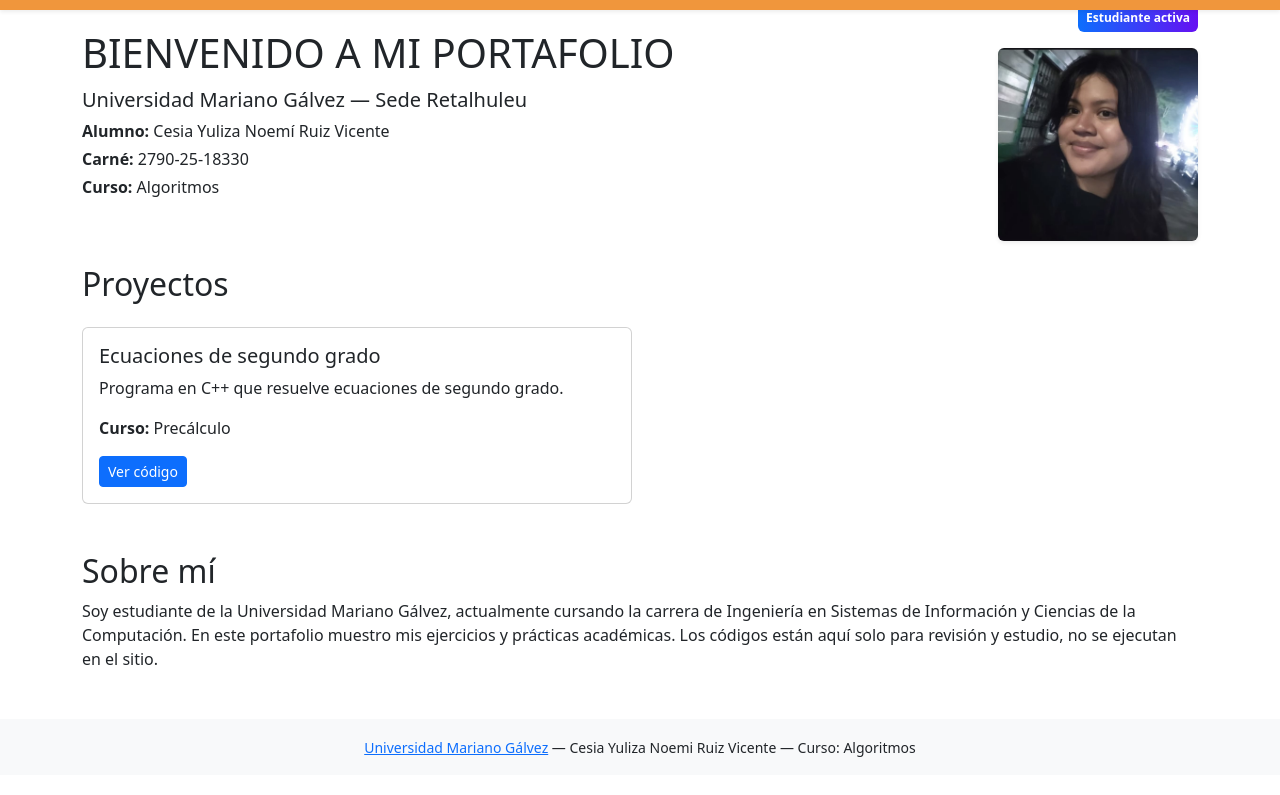
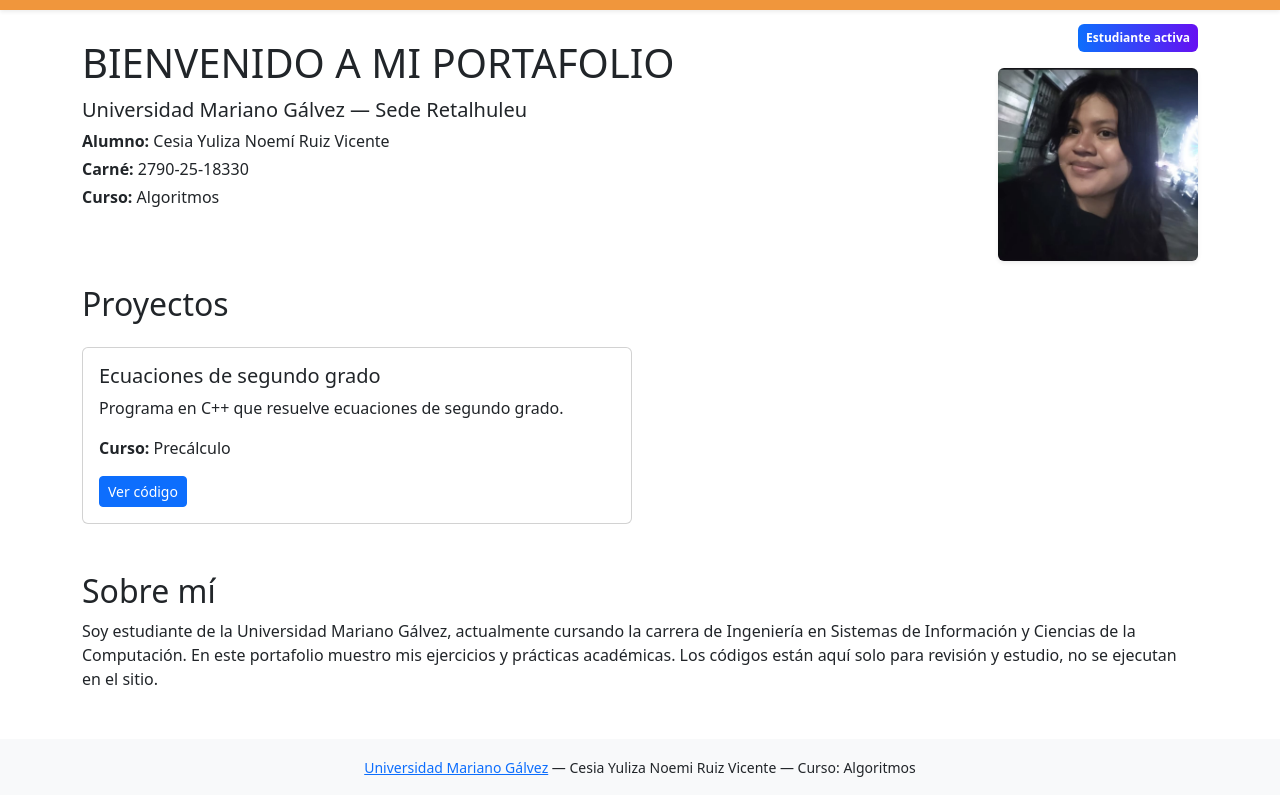
Before and after one commit to naoDxt/portafolio, a plain HTML site: page index.html in a window 1280 px wide. Shown: the part 66-861 px from the top of the page. Drawn offline with nearby package versions, Linux system fonts and the light colour scheme.

Commit message:
Update index.html

```diff
--- a/index.html
+++ b/index.html
@@ -63,7 +63,7 @@
           <p class="mb-1"><strong>Carné:</strong> 2790-25-18330</p>
           <p class="mb-3"><strong>Curso:</strong> Algoritmos</p>
         </div>
-        <div class="col-md-4 text-md-end mt-3 mt-md-0">
+        <div class="col-md-4 text-md-end mt-3 mt-md-0" style="padding-top: 20px;">
           <span class="badge badge-school p-2">Estudiante activa</span>
           <div class="mt-3">
             <img src="assets/img/fotoEstudiante.jpeg" width="200" height="200" alt="Foto" class="rounded shadow-sm img-fluid">
@@ -110,4 +110,5 @@
     </div>
   </footer>
 </body>
+
 </html>
```
